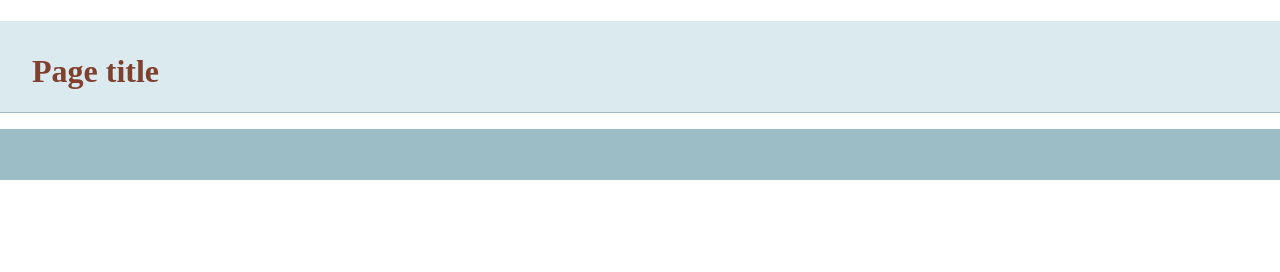
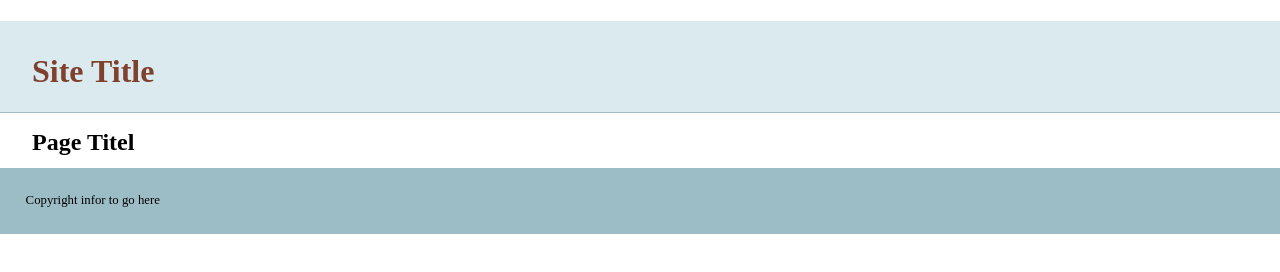
Before and after one commit to aapooi1/git-basics, a plain HTML site: page index.html in a window 1280 px wide. Drawn offline with nearby package versions, Linux system fonts and the light colour scheme.

Commit message:
added more info to template

```diff
--- a/index.html
+++ b/index.html
@@ -14,13 +14,14 @@
     </head>
     <body>
     <header>
-	<h1>Page title</h1>
+	<h1>Site Title</h1>
     </header>
     <nav id="pageNav">
     </nav>
     <main>
+        <h2>Page Titel</h2>
     </main>
-    <footer>
+    <footer>Copyright infor to go here
     </footer>
         <script>
 //use the modernizr load to load up external scripts. This will load the scripts asynchronously, but the order listed matters. Although it will load all scripts in parallel, it will execute them in the order listed
```
